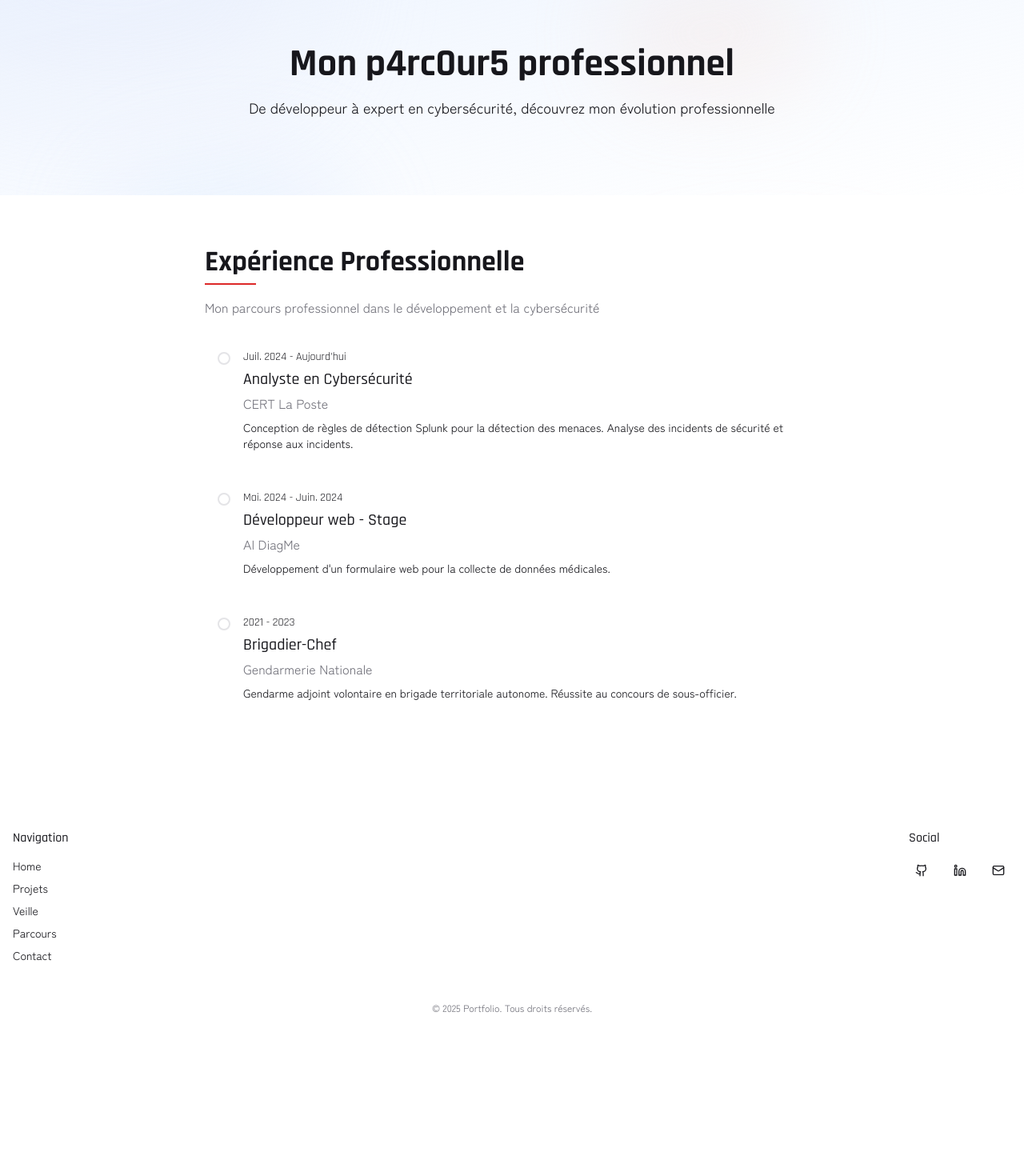
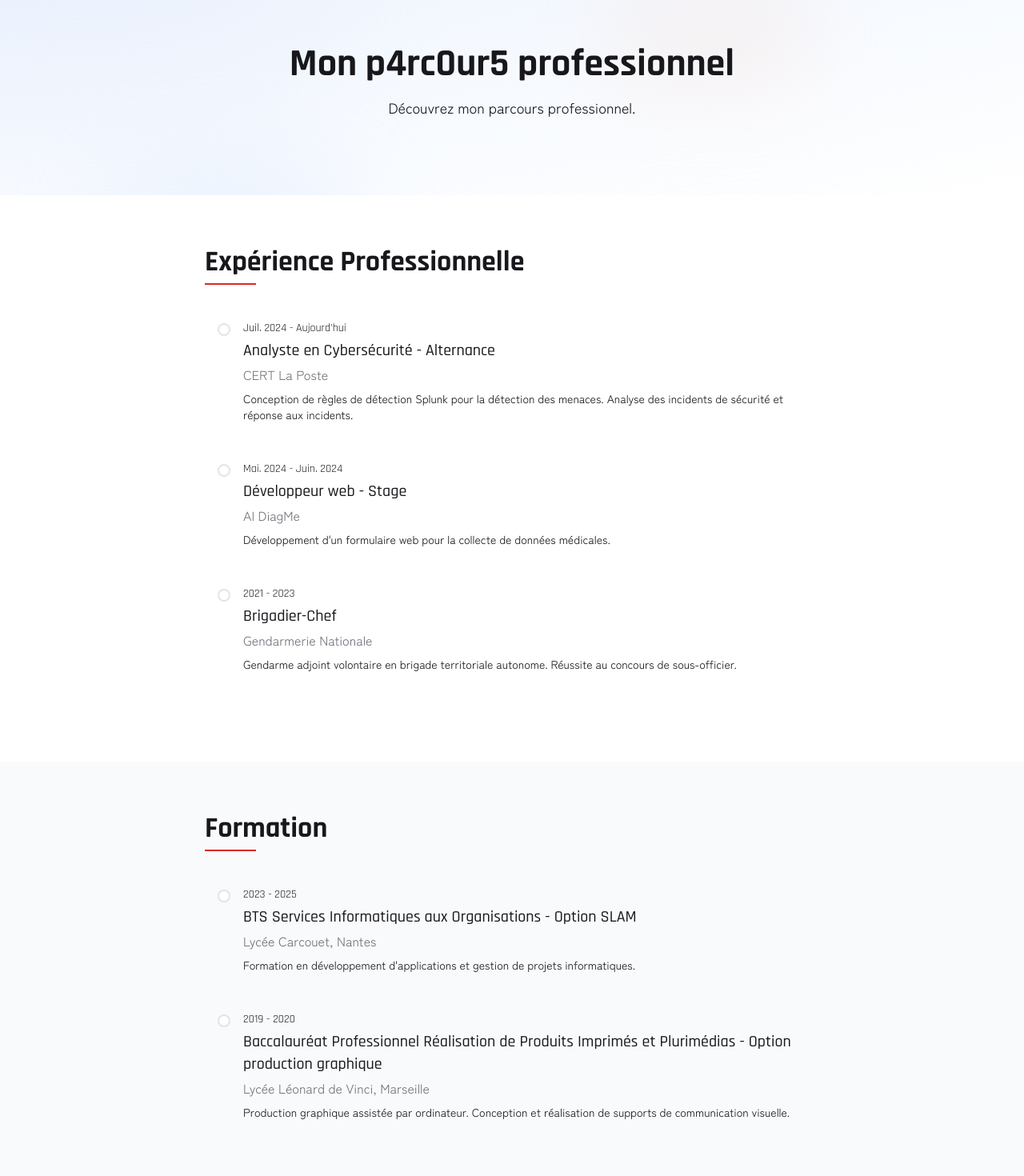
Before and after one commit to xeshing/sio-slam-teddy, a React (Vite) app: page /parcours in a window 1280 px wide. Shown: the part 120-1590 px from the top of the page at 80% size. Before the commit the page ends 1412 px from the top, so only its background shows below. Built offline with nearby package versions, Linux system fonts and the light colour scheme.

Commit message:
Modif parcours "alternance"

```diff
--- a/src/pages/Parcours.tsx
+++ b/src/pages/Parcours.tsx
@@ -10,7 +10,7 @@ const Parcours = () => {
   const experiences = [
     {
       year: "Juil. 2024 - Aujourd'hui",
-      title: "Analyste en Cybersécurité",
+      title: "Analyste en Cybersécurité - Alternance",
       organization: "CERT La Poste",
       description: "Conception de règles de détection Splunk pour la détection des menaces. Analyse des incidents de sécurité et réponse aux incidents.",
     },
@@ -30,22 +30,16 @@ const Parcours = () => {
 
   const education = [
     {
-      year: "2020 - 2021",
-      title: "Certification CEH (Certified Ethical Hacker)",
-      organization: "EC-Council",
-      description: "Certification professionnelle en hacking éthique, couvrant les techniques d'intrusion, l'analyse de vulnérabilités et les méthodologies de test de pénétration.",
+      year: "2023 - 2025",
+      title: "BTS Services Informatiques aux Organisations - Option SLAM",
+      organization: "Lycée Carcouet, Nantes",
+      description: "Formation en développement d'applications et gestion de projets informatiques.",
     },
     {
-      year: "2015 - 2017",
-      title: "Master en Sécurité Informatique",
-      organization: "École d'Ingénierie Numérique",
-      description: "Spécialisation en cybersécurité et tests d'intrusion. Projet de fin d'études sur l'automatisation des tests de sécurité dans les applications web.",
-    },
-    {
-      year: "2012 - 2015",
-      title: "Licence en Informatique",
-      organization: "Université des Sciences Numériques",
-      description: "Formation généraliste en informatique avec une spécialisation en développement web et bases de données. Introduction aux principes fondamentaux de la sécurité informatique.",
+      year: "2019 - 2020",
+      title: "Baccalauréat Professionnel Réalisation de Produits Imprimés et Plurimédias - Option production graphique",
+      organization: "Lycée Léonard de Vinci, Marseille",
+      description: "Production graphique assistée par ordinateur. Conception et réalisation de supports de communication visuelle.",
     },
   ];
 
@@ -91,7 +85,7 @@ const Parcours = () => {
             Mon <HackingText originalText="parcours" alternateText="p4rc0ur5" /> professionnel
           </h1>
           <p className="text-center max-w-2xl mx-auto text-lg">
-            De développeur à expert en cybersécurité, découvrez mon évolution professionnelle
+            Découvrez mon parcours professionnel.
           </p>
         </div>
       </section>
@@ -102,7 +96,7 @@ const Parcours = () => {
           <div className="max-w-3xl mx-auto">
             <SectionHeader
               title="Expérience Professionnelle"
-              subtitle="Mon parcours professionnel dans le développement et la cybersécurité"
+              subtitle=""
 
             />
 
@@ -121,6 +115,32 @@ const Parcours = () => {
           </div>
         </div>
       </section>
+
+
+      {/* Education Section */}
+      <section className="py-16 bg-gray-50">
+        <div className="container mx-auto px-4">
+          <div className="max-w-3xl mx-auto">
+            <SectionHeader
+              title="Formation"
+              subtitle=""
+            />
+            <div className="pl-4">
+              {education.map((item, index) => (
+                <TimelineItem
+                  key={index}
+                  year={item.year}
+                  title={item.title}
+                  organization={item.organization}
+                  description={item.description}
+                  isLast={index === education.length - 1}
+                />
+              ))}
+            </div>
+          </div>
+        </div>
+      </section>
+
     </PageLayout>
   );
 };
```
